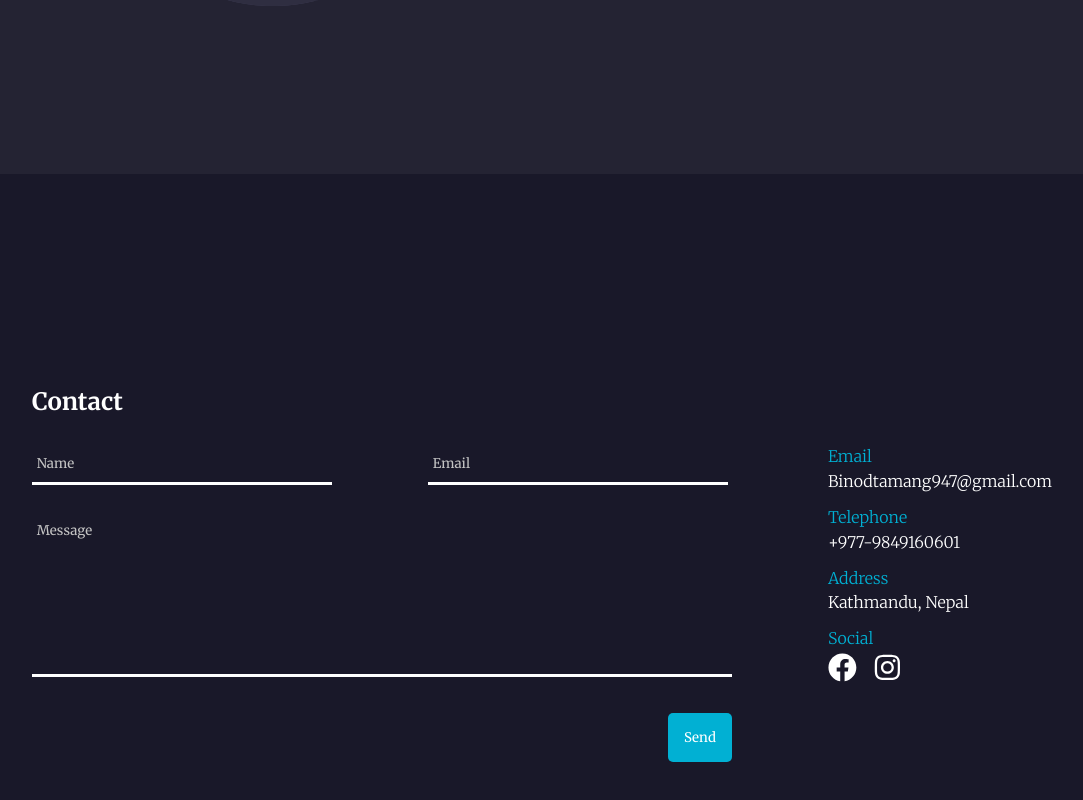
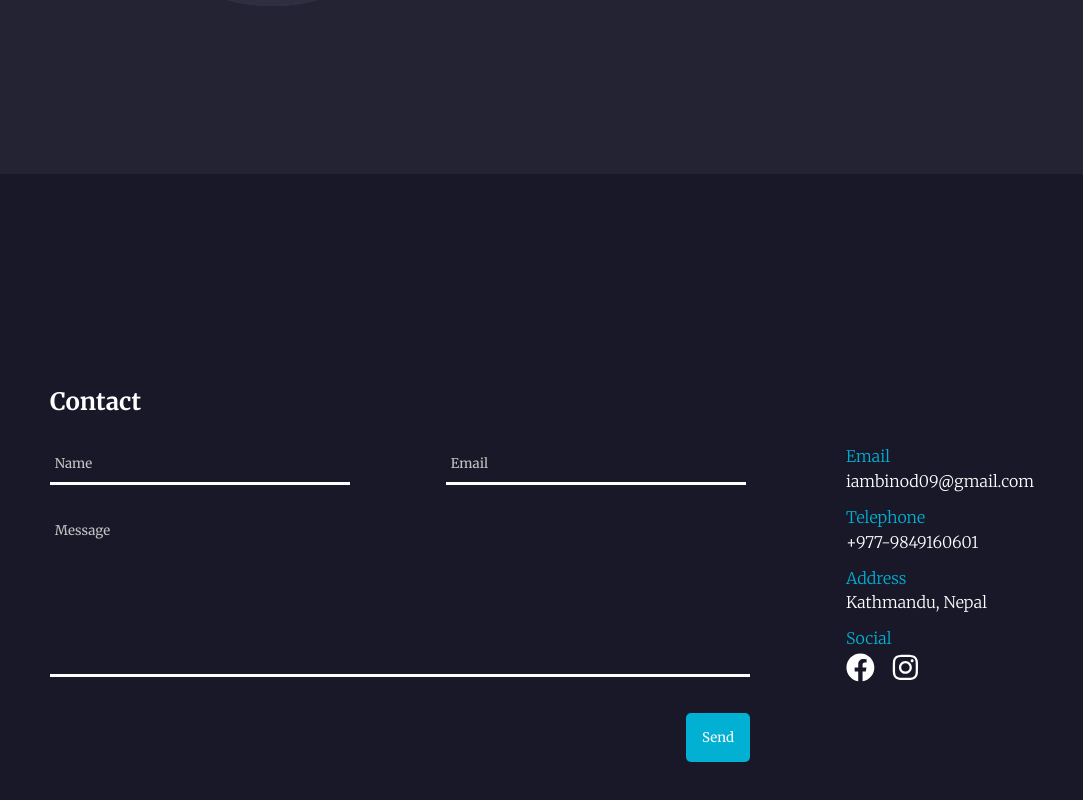
Before and after one commit to iambinod27/Portfolio-web, a React (Create React App) app: page / in a window 1280 px wide. Shown: the part 2231-3031 px from the top of the page, without its empty margins (98-1181 px from the left). Built offline with nearby package versions, Linux system fonts and the light colour scheme.

Commit message:
update-2

```diff
--- a/src/components/Contact.js
+++ b/src/components/Contact.js
@@ -104,7 +104,7 @@ const Contact = () => {
             <div className="info">
               <div className="infos">
                 <h4>Email</h4>
-                <p>Binodtamang947@gmail.com</p>
+                <p>iambinod09@gmail.com</p>
               </div>
               <div className="infos">
                 <h4>Telephone</h4>
```
